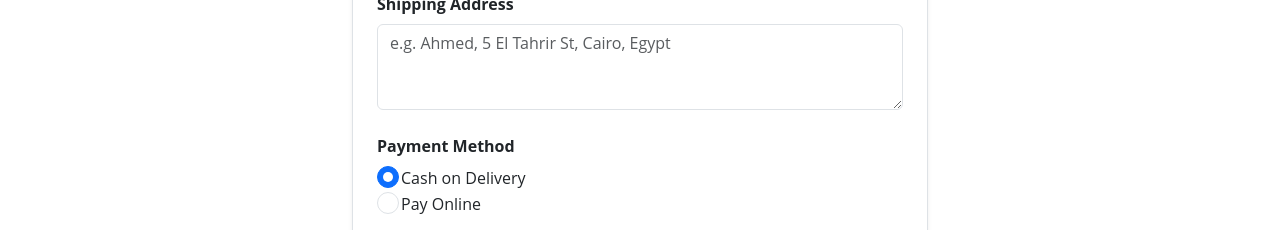
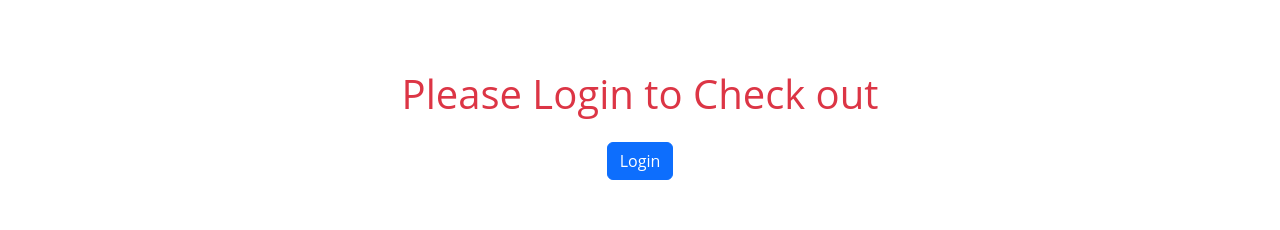
Before and after one commit to mokhtarjo21/react-jumia, a React (Vite) app: page /checkout in a window 1280 px wide. Shown: the part 355-585 px from the top of the page. Built offline with nearby package versions, Linux system fonts and the light colour scheme; no server answers.

Commit message:
check login for checkout

```diff
--- a/src/components/cart/CartPage.jsx
+++ b/src/components/cart/CartPage.jsx
@@ -105,9 +105,9 @@ const CartPage = () => {
             style={{ width: '200px', marginBottom: '20px' }}
           />
           <h5 className="text-muted mb-3">Your cart is empty</h5>
-          <a href="/" className="btn btn-warning px-4 fw-bold">
+          <span onClick={() => navigate('/')} className="btn btn-warning px-4 fw-bold">
             Continue Shopping
-          </a>
+          </span>
         </div>
       ) : (
         <>
@@ -203,9 +203,11 @@ const CartPage = () => {
               )}
 
               <div className="d-flex justify-content-end mt-4">
-                <a href="/" className="btn btn-outline-dark fw-bold">
+                <span
+                onClick={() => navigate('/')}
+                className="btn btn-outline-dark fw-bold">
                   ← Continue Shopping
-                </a>
+                </span>
               </div>
             </div>
 
--- a/src/components/cart/CheckoutPage.jsx
+++ b/src/components/cart/CheckoutPage.jsx
@@ -7,7 +7,7 @@ const CheckoutPage = () => {
     const [paymentMethod, setPaymentMethod] = useState('cod');
     const [message, setMessage] = useState('');
     const [error, setError] = useState('');
-
+    const accessToken = localStorage.getItem('access');
     const handlePlaceOrder = async () => {
         const cart = getCartFromCookies();
 
@@ -66,7 +66,19 @@ const CheckoutPage = () => {
             setError(err.response?.data?.error || 'Something went wrong during checkout.');
         }
     };
+    if (!accessToken || accessToken === 'undefined') {
+    return (
+      <div className="container-fluid">
+        <div className="row justify-content-center align-items-center min-vh-100">
+          <div className="col-md-6 text-center">
+            <h1 className="text-danger">Please Login to Check out</h1>
+            <button className="btn btn-primary mt-3" onClick={() => Navigate('/login')}>Login</button>
 
+          </div>
+        </div>
+      </div>
+    );
+  }
     return (
         <div className="container my-5" style={{ maxWidth: 600 }}>
             <div className="text-center mb-4">
```
